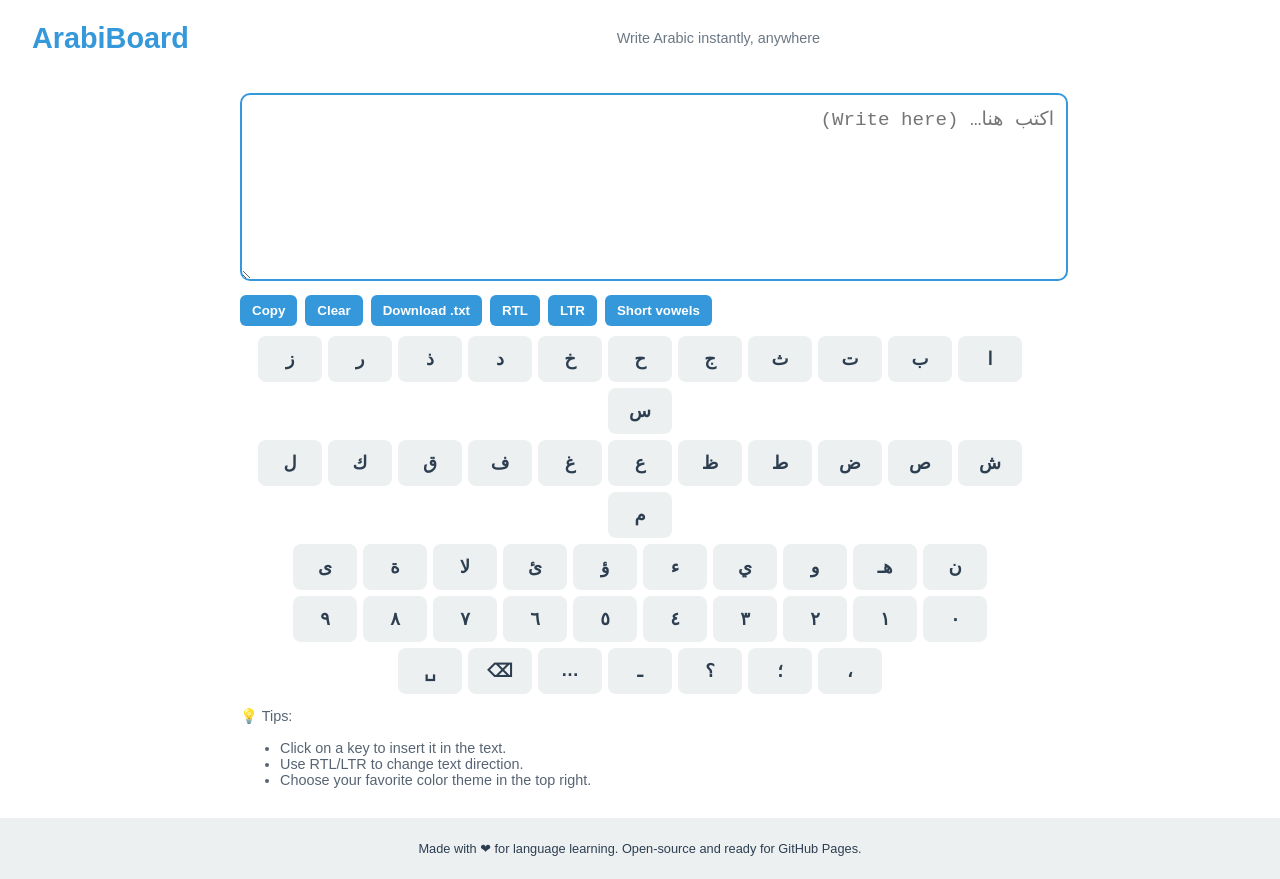
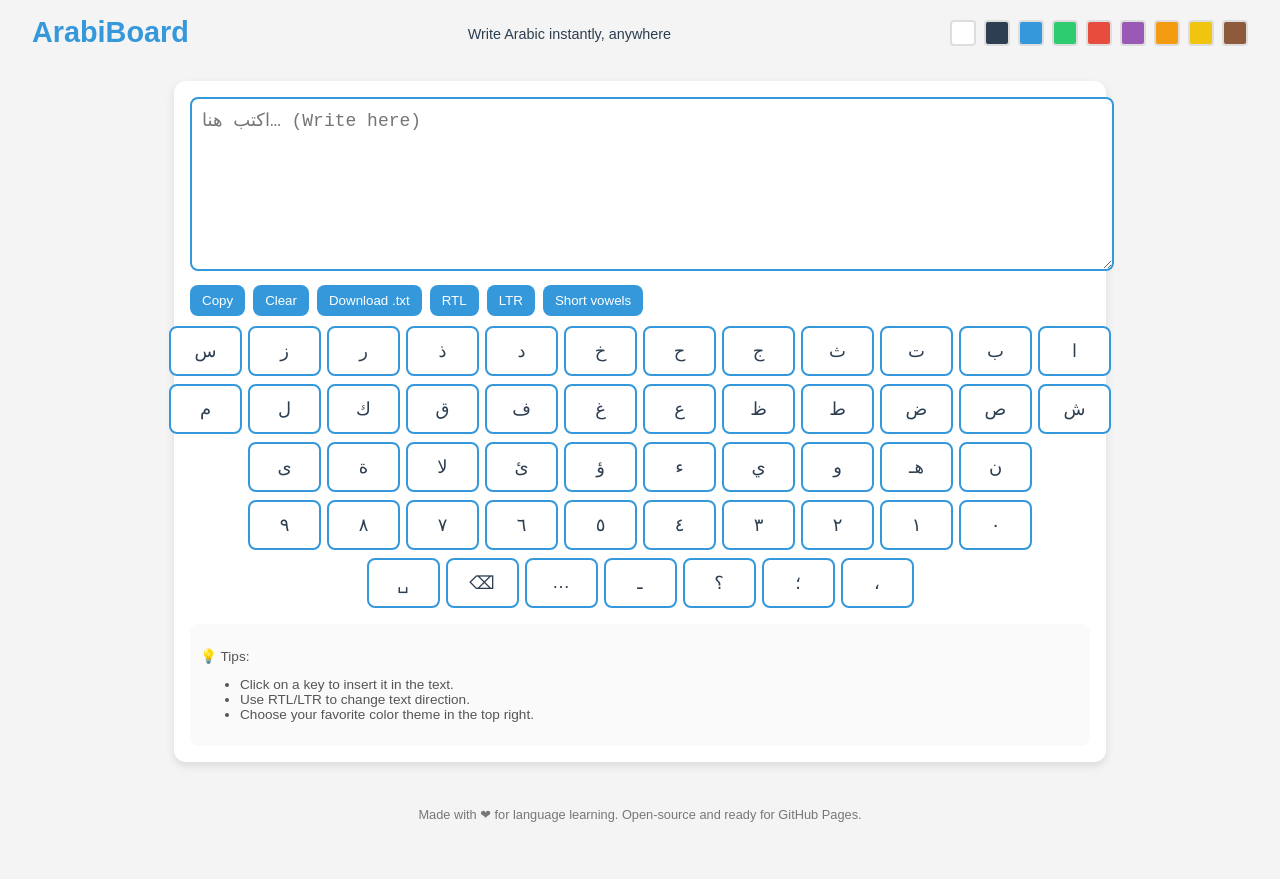
Before and after one commit to gouizamahmoud4-droid/arabic-keyboard, a plain HTML site: page index.html in a window 1280 px wide. After the commit the page ends 850 px from the top, so only its background shows below. Drawn offline with Linux system fonts and the light colour scheme.

Commit message:
Update style.css

```diff
--- a/style.css
+++ b/style.css
@@ -1,19 +1,16 @@
 :root {
-  --bg: #ffffff;
+  --bg: #f4f4f4;
   --text: #2c3e50;
-  --key-bg: #ecf0f1;
-  --key-hover: #bdc3c7;
+  --key-bg: #ffffff;
   --accent: #3498db;
 }
 
 body {
+  font-family: Arial, sans-serif;
   margin: 0;
-  font-family: Arial, sans-serif;
   background: var(--bg);
   color: var(--text);
-  display: flex;
-  flex-direction: column;
-  min-height: 100vh;
+  transition: all 0.3s;
 }
 
 header {
@@ -21,7 +18,6 @@ header {
   display: flex;
   justify-content: space-between;
   align-items: center;
-  flex-wrap: wrap;
 }
 
 header h1 {
@@ -30,45 +26,47 @@ header h1 {
   color: var(--accent);
 }
 
-header .slogan {
+.slogan {
   font-size: 0.9rem;
-  opacity: 0.7;
+  margin: 0.2rem 0 0;
 }
 
-#themeSelector {
+.theme-selector {
   display: flex;
-  gap: 6px;
+  gap: 8px;
 }
 
-.color-box {
-  width: 20px;
-  height: 20px;
+.color-swatch {
+  width: 22px;
+  height: 22px;
   border-radius: 4px;
   cursor: pointer;
+  border: 2px solid #ddd;
 }
 
-main {
-  flex: 1;
+.grid {
   display: flex;
   justify-content: center;
   padding: 1rem;
 }
 
-.grid {
-  width: 100%;
-  max-width: 800px;
+.box {
+  background: #fff;
+  border-radius: 12px;
+  padding: 1rem;
+  box-shadow: 0 4px 10px rgba(0,0,0,0.1);
+  width: 90%;
+  max-width: 900px;
 }
 
 textarea {
   width: 100%;
-  height: 160px;
-  padding: 12px;
-  font-size: 1.2rem;
+  height: 150px;
+  padding: 10px;
+  font-size: 18px;
   border: 2px solid var(--accent);
-  border-radius: 10px;
-  resize: vertical;
+  border-radius: 8px;
   margin-bottom: 10px;
-  direction: rtl;
 }
 
 .toolbar {
@@ -79,63 +77,66 @@ textarea {
 }
 
 button {
-  padding: 8px 12px;
-  border: none;
-  border-radius: 6px;
-  cursor: pointer;
   background: var(--accent);
   color: #fff;
-  font-weight: bold;
+  border: none;
+  padding: 8px 12px;
+  border-radius: 8px;
+  cursor: pointer;
+}
+
+button:hover {
+  opacity: 0.9;
 }
 
 .kbd {
   display: flex;
   flex-direction: column;
-  gap: 6px;
+  gap: 8px;
 }
 
 .row {
   display: flex;
-  flex-direction: row-reverse; /* Inverser l'ordre des touches */
+  flex-direction: row-reverse; /* 🔥 clavier inversé droite -> gauche */
+  justify-content: center;
   gap: 6px;
-  flex-wrap: wrap;
-  justify-content: center;
 }
 
 .key {
-  min-width: 40px;
+  min-width: 45px;
   padding: 12px;
+  background: var(--key-bg);
+  border: 2px solid var(--accent);
   border-radius: 8px;
-  background: var(--key-bg);
-  color: var(--text);
+  text-align: center;
   font-size: 18px;
-  font-weight: bold;
-  text-align: center;
   cursor: pointer;
-  transition: background 0.2s;
 }
 
 .key:hover {
-  background: var(--key-hover);
+  background: var(--accent);
+  color: #fff;
 }
 
 #tashkeelRow {
   display: none;
-  flex-direction: row-reverse;
+  justify-content: flex-end;
   gap: 6px;
-  margin-bottom: 8px;
-  justify-content: flex-start;
+  margin: 10px 0;
 }
 
 #tips {
-  margin-top: 10px;
-  font-size: 0.9rem;
-  opacity: 0.8;
+  font-size: 0.85rem;
+  margin-top: 1rem;
+  color: #555;
+  background: #fafafa;
+  padding: 10px;
+  border-radius: 8px;
 }
 
 footer {
   text-align: center;
-  padding: 10px;
+  padding: 1rem;
   font-size: 0.8rem;
-  background: var(--key-bg);
+  color: #777;
 }
```
